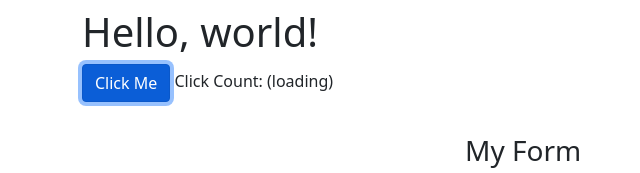
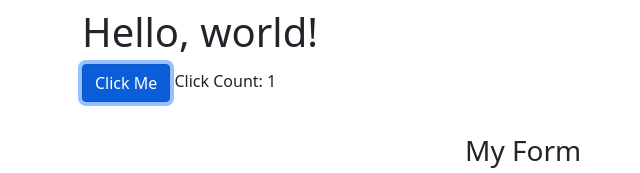
Before and after one commit to s2t2/website-interactivity-inclass-2021, a plain HTML site: page exercise.html in a window 1280 px wide. Both pictures are taken after a click on the button "Click Me". Shown: the part 196-369 px from the top of the page, 0-640 px from the left. Drawn offline with nearby package versions, Linux system fonts and the light colour scheme.

Commit message:
Handle button click events

```diff
--- a/exercise.html
+++ b/exercise.html
@@ -86,6 +86,9 @@
         -->
         <button class="btn btn-primary" id="click-me">Click Me</button>
         <p style="display:inline">Click Count: <span id="click-count">(loading)</span></p>
+
+
+
       </div>
 
       <!--
@@ -187,6 +190,33 @@
 
         console.log("Thanks for the page visit!")
 
+
+        //
+        // BUTTON
+        //
+
+        var clickMeButton = document.getElementById("click-me")
+        var clickCountSpan = document.getElementById("click-count")
+        var clickCount = 0
+
+        function handleClick() {
+            //var anotherCounter = 0
+            console.log("---------------------")
+            console.log("YOU CLICKED ME!")
+            clickCount += 1 // same as ... `clickCount = clickCount + 1`
+            console.log("CLICK COUNT:", clickCount)
+            clickCountSpan.textContent = clickCount
+        }
+
+        clickMeButton.addEventListener("click", handleClick)
+
+        // example invocation of the function:
+        //handleClick()
+
+        // THE CONSOLE MAKES USE OF THE GLOBAL SCOPE
+
+        // anotherCounter is not accessible outside the scope of the function
+
     </script>
   </body>
 </html>
```
